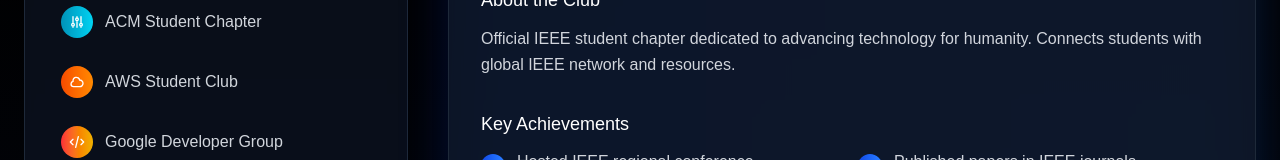
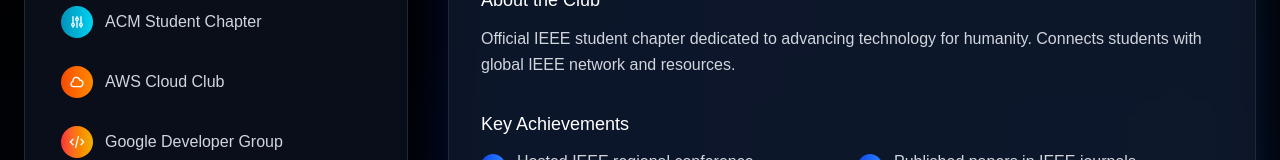
Before and after one commit to Agrawal-Rajat/techno-club-website, a Next.js app: page / in a window 1280 px wide. Shown: the part 1346-1506 px from the top of the page. Built offline with nearby package versions, Linux system fonts and the light colour scheme; no server answers.

Commit message:
Update ClubsSection.tsx

```diff
--- a/src/components/ClubsSection.tsx
+++ b/src/components/ClubsSection.tsx
@@ -70,7 +70,7 @@
   },
   {
     id: 'aws',
-    name: 'AWS Student Club',
+    name: 'AWS Cloud Club',
     description: 'Learn about cloud computing with Amazon Web Services. Focus on cloud architecture, serverless computing, and AWS certifications.',
     color: 'from-orange-600 to-orange-400',
     icon: 'M3 15a4 4 0 004 4h9a5 5 0 10-.1-9.999 5.002 5.002 0 10-9.78 2.096A4.001 4.001 0 003 15z',
```
